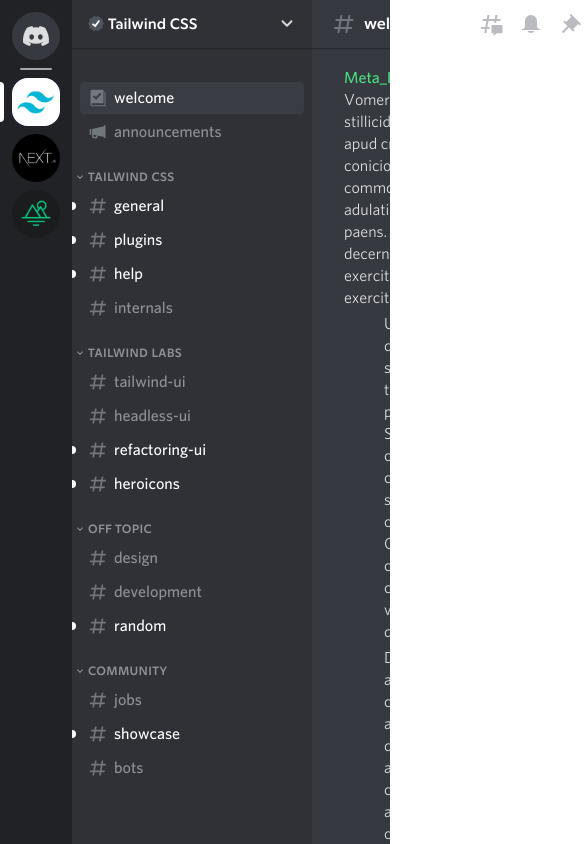
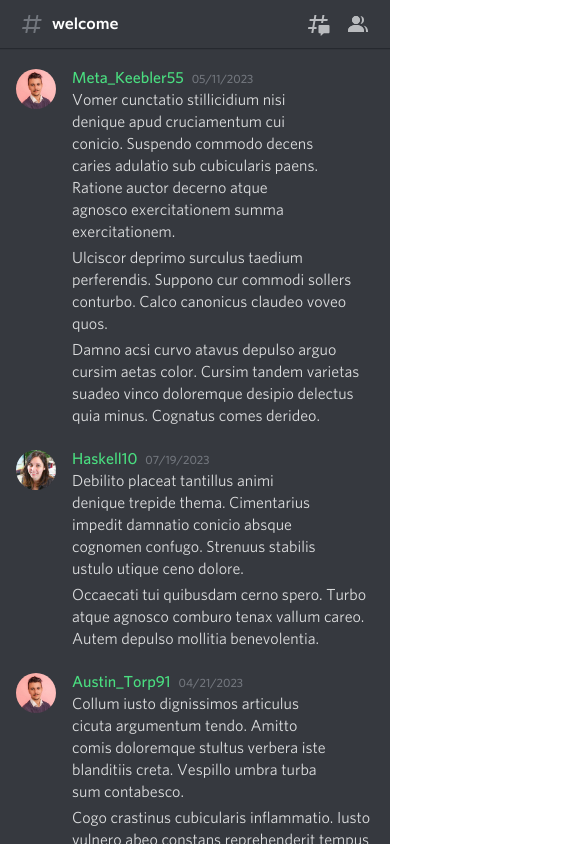
Before and after one commit to FranciscoJavierMartin/Discord-tailwind, a Vue app: page /servers/1/channels/1 in a window 390 px wide. Shown: the top 844 px of the page, 585 px wide, since content can reach past the window. Built offline with nearby package versions, Linux system fonts and the light colour scheme.

Commit message:
A bit of responsive design

```diff
--- a/src/components/NavLink.vue
+++ b/src/components/NavLink.vue
@@ -31,4 +31,6 @@
 defineProps<{ to: string }>();
 
 const route = useRoute();
+
+// TODO: Check how to match route
 </script>
--- a/src/layouts/MainLayout.vue
+++ b/src/layouts/MainLayout.vue
@@ -1,6 +1,6 @@
 <template>
   <div class="flex h-screen text-gray-100">
-    <div class="p-3 space-y-2 overflow-y-scroll bg-gray-900">
+    <div class="p-3 space-y-2 overflow-y-scroll bg-gray-900 hidden md:block">
       <NavLink to="/">
         <DiscordIcon class="h-5 w-7" />
       </NavLink>
--- a/src/pages/ServersPage.vue
+++ b/src/pages/ServersPage.vue
@@ -1,5 +1,5 @@
 <template>
-  <div class="flex w-60 flex-col bg-gray-800">
+  <div class="w-60 flex-col bg-gray-800 hidden md:flex">
     <button
       class="font-title flex h-12 items-center px-4 font-semibold text-white shadow-sm text-[15px] transition hover:bg-gray-550/[0.16]"
     >
@@ -50,14 +50,25 @@
         }}</span>
       </div>
       <template v-if="channel?.description">
-        <div class="w-px h-6 mx-2 bg-white/[.06]" />
+        <div class="w-px h-6 mx-2 bg-white/[.06] hidden md:block" />
         <div
-          class="text-sm font-medium text-gray-200 mx-2 overflow-hidden truncate"
+          class="hidden md:block text-sm font-medium text-gray-200 mx-2 overflow-hidden truncate"
         >
           {{ channel.description }}
         </div>
       </template>
-      <div class="ml-auto flex items-center">
+      <!-- Mobile buttons -->
+      <div class="ml-auto flex items-center md:hidden">
+        <button class="text-gray-200 hover:text-gray-100">
+          <HashtagWithSpeechBubbleIcon class="mx-2 h-6 w-6" />
+        </button>
+        <button class="text-gray-200 hover:text-gray-100">
+          <PeopleIcon class="mx-2 h-6 w-6" />
+        </button>
+      </div>
+      <!-- End Mobile buttons -->
+      <!-- Desktop buttons -->
+      <div class="ml-auto md:flex items-center hidden">
         <button class="text-gray-200 hover:text-gray-100">
           <HashtagWithSpeechBubbleIcon class="mx-2 h-6 w-6" />
         </button>
@@ -87,6 +98,7 @@
           <QuestionCircleIcon class="mx-2 h-6 w-6" />
         </button>
       </div>
+      <!-- End Desktop buttons -->
     </div>
     <div class="flex-1 overflow-y-scroll">
       <div v-for="(message, index) in channel?.messages" :key="message.id">
```
